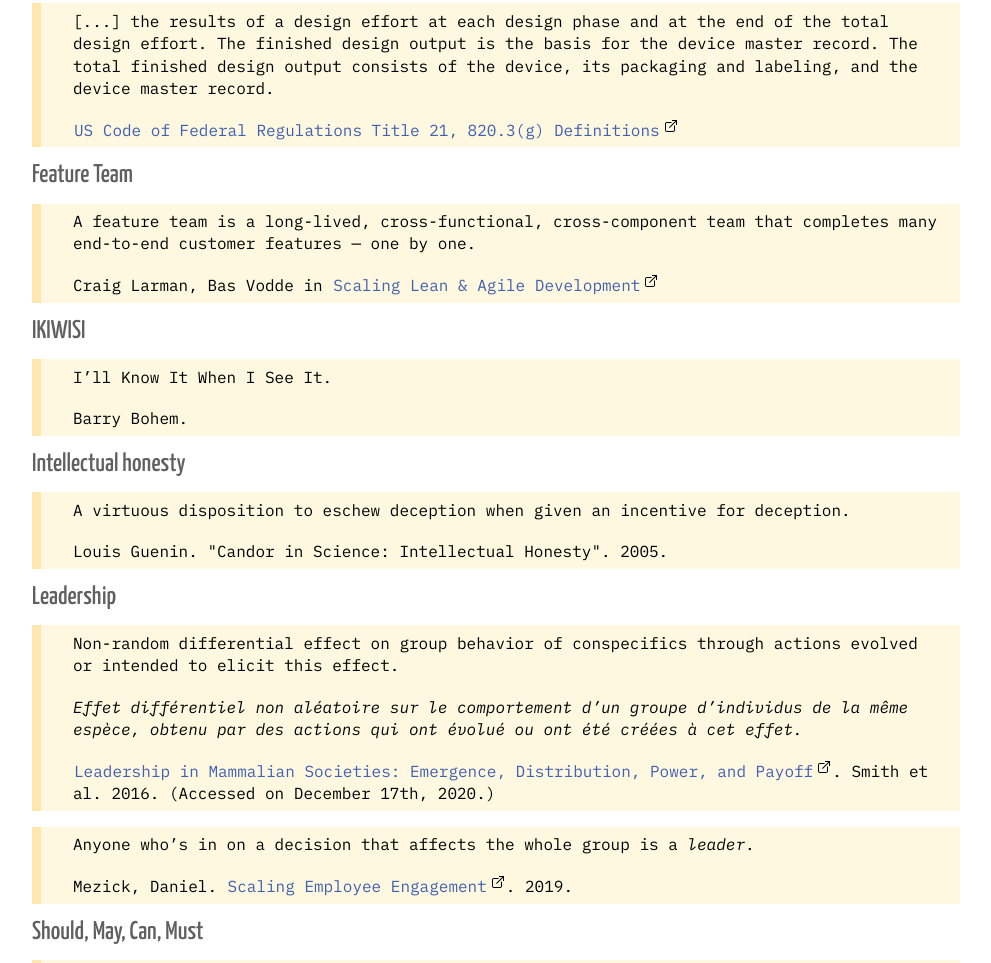
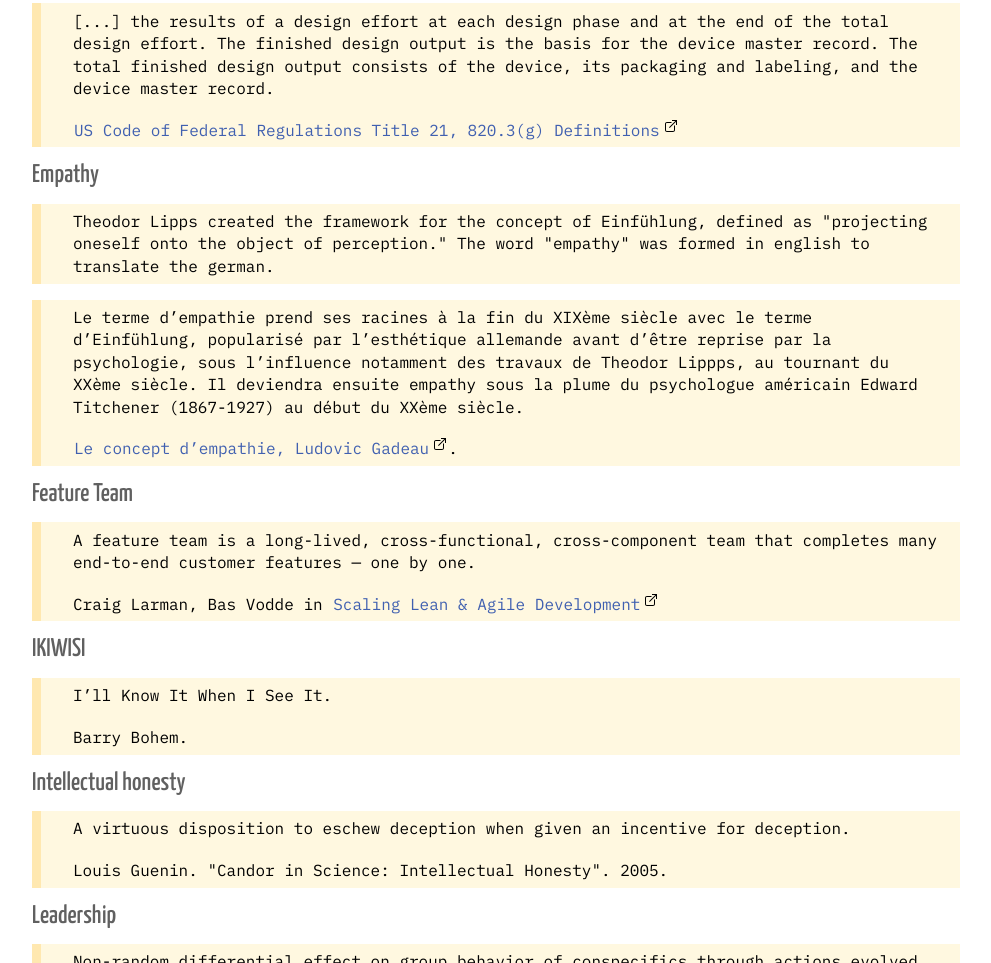
Before and after one commit to go-on-blog/blog, a Gatsby site: page /definitions in a window 1280 px wide. Shown: the part 1802-2765 px from the top of the page, without its empty margins (144-1135 px from the left). Built offline with nearby package versions, Linux system fonts and the light colour scheme; Gatsby itself is replaced by a stand-in of ours.

Commit message:
Add definition of empathy

```diff
--- a/src/pages/definitions.md
+++ b/src/pages/definitions.md
@@ -56,6 +56,15 @@ Reference definitions of software engineering terms. The definitions either come
 > [...] the results of a design effort at each design phase and at the end of the total design effort. The finished design output is the basis for the device master record. The total finished design output consists of the device, its packaging and labeling, and the device master record.
 >
 > [US Code of Federal Regulations Title 21, 820.3(g) Definitions][QSR]
+
+### Empathy
+
+> Theodor Lipps created the framework for the concept of Einfühlung, defined as "projecting oneself onto the object of perception."
+> The word "empathy" was formed in english to translate the german.
+
+> Le terme d’empathie prend ses racines à la fin du XIXème siècle avec le terme d’Einfühlung, popularisé par l’esthétique allemande avant d’être reprise par la psychologie, sous l’influence notamment des travaux de Theodor Lippps, au tournant du XXème siècle. Il deviendra ensuite empathy sous la plume du psychologue américain Edward Titchener (1867-1927) au début du XXème siècle.
+>
+> [Le concept d’empathie, Ludovic Gadeau](http://ludovicgadeau-psychotherapie.com/le-concept-dempathie-approche-philosophique/).
 
 ### Feature Team
 
```
